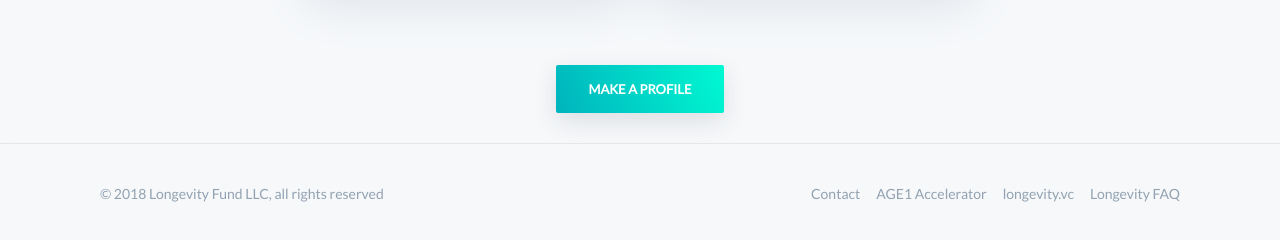
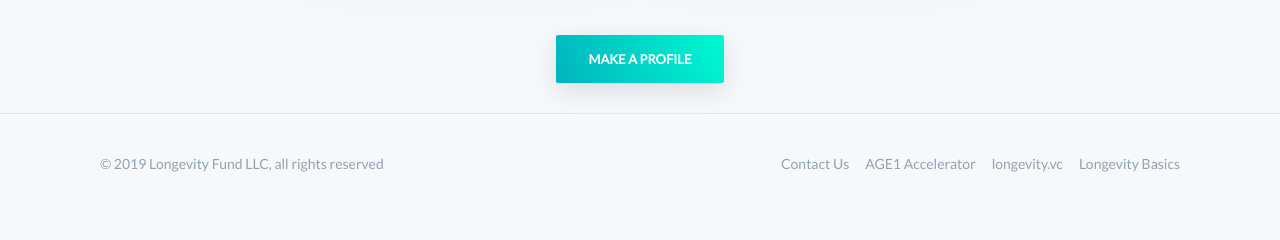
Before and after one commit to celinehh/biobay, a website: page index.html in a window 1280 px wide. Shown: the part 1690-1930 px from the top of the page. Drawn offline with nearby package versions, Linux system fonts and the light colour scheme.

Commit message:
Update index
added Longevity Fund

```diff
--- a/index.html
+++ b/index.html
@@ -37,7 +37,7 @@
                 <div class="container-sm">
                     <div class="hero-inner">
                         <h1 class="hero-title h2-mobile mt-0 is-revealing">Work on Human Longevity</h1>
-                        <p class="hero-paragraph is-revealing">We help scientists and engineers find jobs at top longevity and aging start ups</p>
+                        <p class="hero-paragraph is-revealing">Biobay is the hiring portal for Longevity Fund and its portfolio companies</p>
 					<spacer>
                         <p class="hero-cta is-revealing"><a class="button button-secondary button-shadow" href="https://celinehalioua.typeform.com/to/PvZoHy">Make a Profile</a></p>
                       <spacer><spacer>
@@ -47,7 +47,7 @@
 					 <section class="features section text-center">
                 <div class="container">
                     <div class="features-inner section-inner has-top-divider">
-                        <h2 class="section-title mt-0"><br><br><br><br>Apply for wet and dry lab positions with one click</h2>
+                        <h2 class="section-title mt-0"><br><br><br><br>Wet lab, dry lab, and VC positions available</h2>
                         <div class="features-wrap">
                             <div class="feature is-revealing">
                                 <div class="feature-inner">
@@ -132,7 +132,7 @@
 
                     <ul class="footer-links list-reset">
                         <li>
-                            <a href="mailto:laura@longevity.vc">Contact</a>
+                            <a href="mailto:celine.halioua@gmail.com">Contact Us</a>
                         </li>
                         <li>
                             <a href="https://age1.com">AGE1 Accelerator</a>
@@ -141,11 +141,11 @@
                             <a href="https://www.longevity.vc">longevity.vc</a>
                         </li>
                         <li>
-                            <a href="https://www.ldeming.com/longevityfaq">Longevity FAQ</a>
+                            <a href="https://www.ldeming.com/longevityfaq">Longevity Basics</a>
 						</li>
                     </ul>
 
-                    <div class="footer-copyright">&copy; 2018 Longevity Fund LLC, all rights reserved</div>
+                    <div class="footer-copyright">&copy; 2019 Longevity Fund LLC, all rights reserved</div>
                 </div>
             </div>
         </footer>
```
